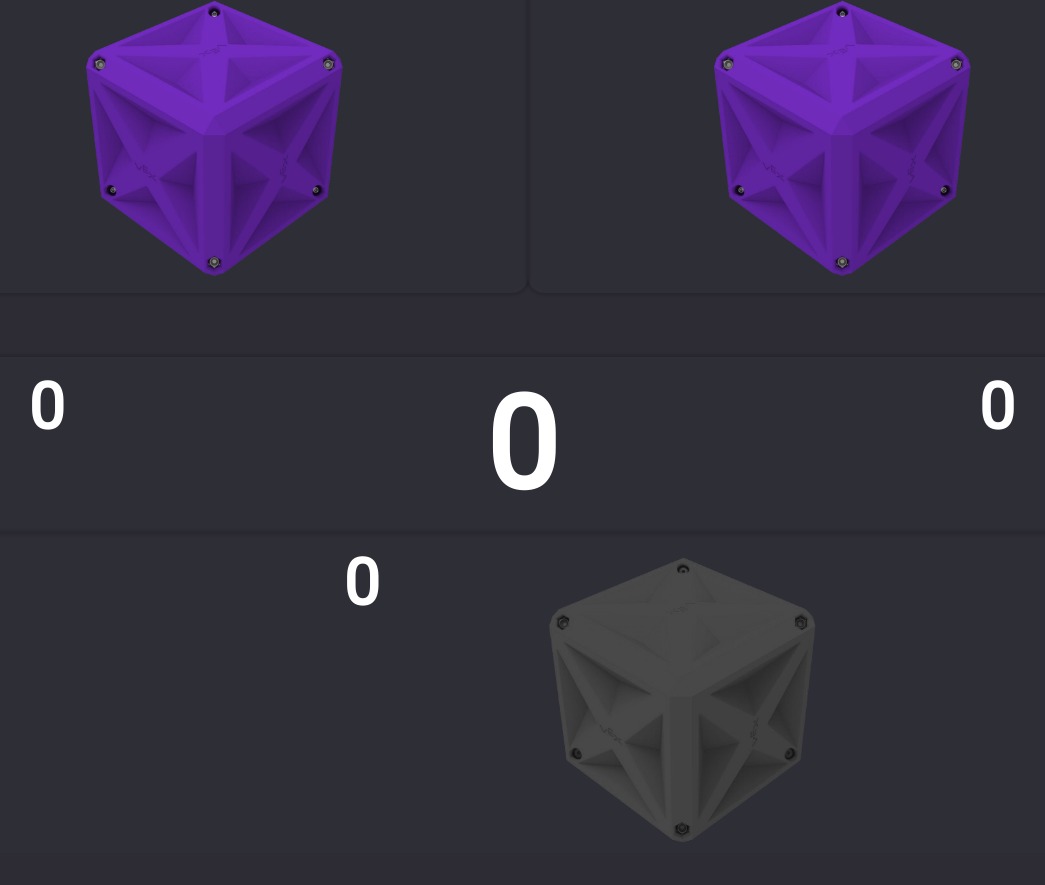
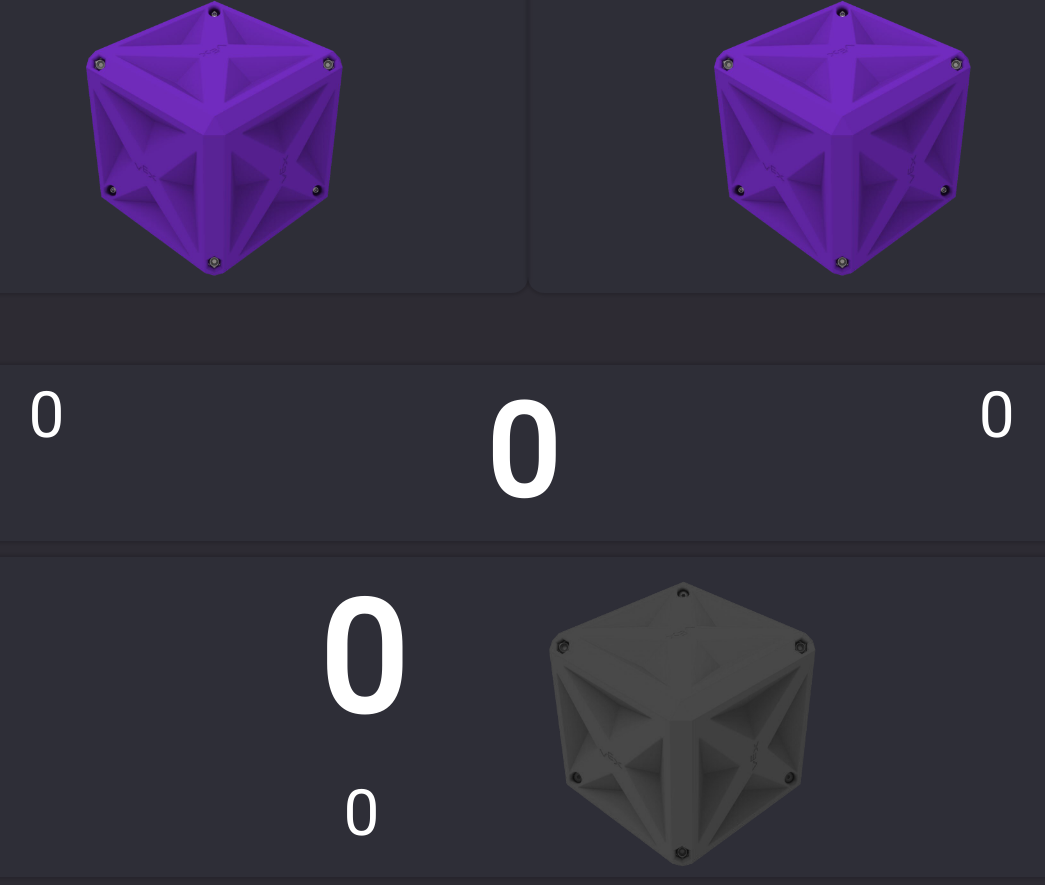
Before and after one commit to Ynng/VEX-Tower-Takeover-Helper, a plain HTML site: page index.html in a window 1280 px wide. Shown: the part 1495-2380 px from the top of the page, without its empty margins (112-1157 px from the left). Before the commit the page ends 2348 px from the top, so only its background shows below. Drawn offline with nearby package versions, Linux system fonts and the light colour scheme.

Commit message:
finished!

```diff
--- a/index.html
+++ b/index.html
@@ -16,6 +16,7 @@
 	<script src="https://ajax.googleapis.com/ajax/libs/jquery/3.4.0/jquery.min.js"></script>
 	<!-- Script -->
 	<script src="index.js"></script>
+	<link rel="manifest" href="/index.webmanifest">
 	<script>
 		window.dataLayer = window.dataLayer || [];
 		function gtag() { dataLayer.push(arguments); }
@@ -39,7 +40,7 @@
 		<![endif]-->
 
 	<div id="main-container">
-		<h1>*Tower Takeover Helper*</h1>
+		<h1>Tower Takeover Helper - Ynng</h1>
 		<div id="tower" class="tower-display">
 			<div class="cube container orange">
 				<p class="counter">0</p>
@@ -90,9 +91,12 @@
 			<p class="enemy">0</p>
 		</div>
 		<div class="score-display">
+			<div class="vertical-flex">
+				<p id="suggestion-change">0</p>
 				<p id="suggestion">0</p>
-				<img id="suggestion-cube" src="img/error_cube.png">
 			</div>
+			<img id="suggestion-cube" src="img/error_cube.png">
+		</div>
 
 	</div>
 </body>
--- a/index.js
+++ b/index.js
@@ -166,6 +166,8 @@ var update_score = function () {
         }
     }
 
+    document.getElementById("suggestion").innerHTML = tempA;
+    document.getElementById("suggestion-change").innerHTML = tempA - leading_score;
     console.log(tempB)
     switch (tempB) {
         case 0:
--- a/stylesheets/styles.css
+++ b/stylesheets/styles.css
@@ -20,6 +20,11 @@
     font-family: 'Roboto', 'Arial', 'ＭＳ Ｐゴシック', 'MS PGothic', 'メイリオ', Meiryo, "Hiragino Sans GB", sans-serif;
 }
 
+.vertical-flex{
+    display: flex;
+    flex-direction: column;
+}
+
 .preload *, .preload {
     -webkit-transition: none !important;
     -moz-transition: none !important;
@@ -40,7 +45,7 @@ body {
     justify-content: center;
     height: 100%;
     width: 100%;
-    transition: 0.3s cubic-bezier(0.06, 0.35, 0.43, 0.84), ;
+    transition: 0.3s cubic-bezier(0.06, 0.35, 0.43, 0.84);
 }
 
 #cube-container {
@@ -194,11 +199,11 @@ h1 {
     box-shadow: 0 0 0.15em 0.15em rgba(0, 0, 0, .125);
     transition: border-radius .2s ease-in-out, .4s ease-in-out;
     overflow: hidden;
+    margin:1vh 0;
 }
 
 .score-display p {
     font-family: 'Roboto', 'Quicksand', 'Arial', "Microsoft YaHei", "WenQuanYi Micro Hei", sans-serif;
-    font-weight: 900;
     font-size: 5vw;
     color: #FFFFFF;
     width: 25vw;
@@ -206,8 +211,14 @@ h1 {
 }
 
 .score-display .leading {
+    font-weight: 900;
     font-size: 10vw;
     width: 50vw;
+}
+
+#suggestion-change{
+    font-size: 12vw;
+    font-weight: 1000;
 }
 
 .greenbg {
```
Also changed, not shown: index.webmanifest (added).
